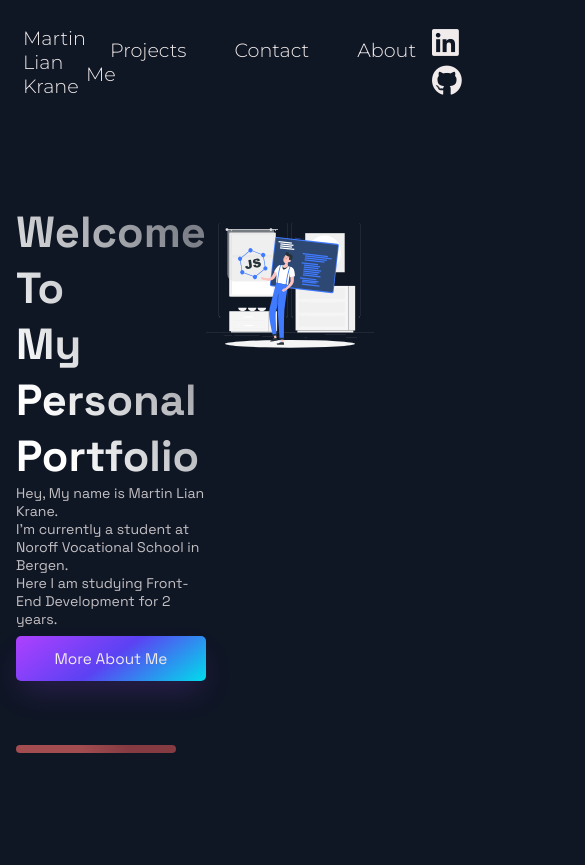
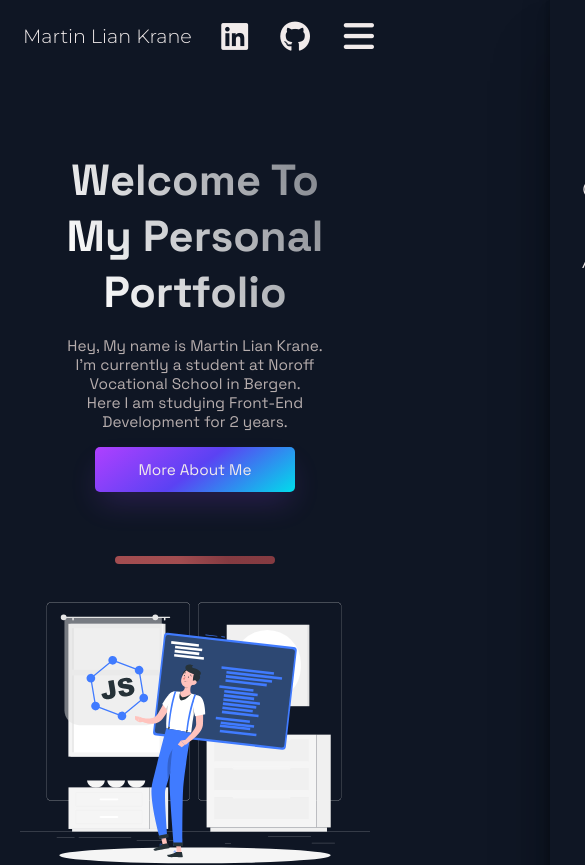
Before and after one commit to Krane96/portfolio_ca, a React (Create React App) app: page / in a window 390 px wide. Shown: the top 865 px of the page, 585 px wide, since content can reach past the window. Built offline with nearby package versions, Linux system fonts and the light colour scheme.

Commit message:
Feat: Lots of media inq

```diff
--- a/src/App.js
+++ b/src/App.js
@@ -7,10 +7,16 @@ import About from "./components/About";
 import Timeline from "./components/Timeline";
 
 
+function toggleMenuOff() {
+  let navigation = document.querySelector(".navigation");
+  navigation.classList.remove('active')
+}
+
 function App() {
   return(
-        <div className="container" style={{maxWidth:"1200px",margin:"0 auto"}}>
+        <>
             <Header/>
+            <div className="container" style={{maxWidth:"1200px",margin:"0 auto"}} onClick={toggleMenuOff}>
             <div className="max_width" style={{maxWidth:"1100px",margin:"0 auto"}}>
             <Hero/>
             <Projects/>
@@ -20,6 +26,7 @@ function App() {
             <Timeline/>
             <Footer/>
         </div>
+        </>
   )
 };
 
--- a/src/components/About.js
+++ b/src/components/About.js
@@ -14,7 +14,7 @@ const About = () => {
             </p>
         </div>
         <div className="about_image">
-            <img src="../../images/selfie.jpg"></img>
+            <img src="../../images/bitmoji_bg.png"></img>
         </div>
     </div>
     </>
--- a/src/components/Footer.js
+++ b/src/components/Footer.js
@@ -5,7 +5,7 @@ const Footer = () => {
     <>
       <hr style={{height:"3px"}}/>
       <footer>
-        <div className="icons">
+        <div className="icons_footer" id="footer_nav">
           <a href="/"><i className="fab fa-linkedin"></i></a>
           <a href="/"><i className="fab fa-github"></i></a>
         </div>
--- a/src/components/Header.js
+++ b/src/components/Header.js
@@ -1,21 +1,30 @@
+export function toggleMenu() {
+    let navigation = document.querySelector(".navigation");
+    navigation.classList.toggle('active')
+}
+
+
 
 const Header = () => {
     return (
-        <header>
+        <header  style={{maxWidth:"1200px",margin:"0 auto"}}>
             <div className="name">
                 <a href="/">Martin Lian Krane</a>
             </div>
             <div className="navigation">
-                <a href="/">Projects</a>
-                <a href="/">Contact</a>
-                <a href="/">About Me</a>
+                <a href="#projects_nav">Projects</a>
+                <a href="#footer_nav">Contact</a>
+                <a href="#about_section">About Me</a>
             </div>
             <div className="icons">
            <a href="/"><i className="fab fa-linkedin"></i></a>
            <a href="/"><i className="fab fa-github"></i></a>
             </div>
+            <div className="toggle_menu">
+            <a href="#" onClick={toggleMenu}><i className="fas fa-bars"></i></a>
+            </div>
         </header>
-    )
-}
+    );
+};
 
 export default Header
--- a/src/components/Hero.js
+++ b/src/components/Hero.js
@@ -6,7 +6,7 @@ const Hero = () => {
             <div className="left_div">
                 <h1>Welcome To <br/>My Personal Portfolio</h1>
                 <p>Hey, My name is Martin Lian Krane.<br/> I'm currently a student at Noroff Vocational School in Bergen.<br/> Here I am studying Front-End Development for 2 years.</p>
-                <a href="/">More About Me</a>
+                <a href="#about_section">More About Me</a>
                 <hr className="section_divider"/>
             </div>
             <div className="right_div">
--- a/src/components/Projects.js
+++ b/src/components/Projects.js
@@ -3,7 +3,7 @@ const Projects = () => {
     return (
         <>
             <h2 className="section_title">Projects</h2>
-            <div className="project_container grid">
+            <div className="project_container grid" id="projects_nav">
                 <div className="project_card">
                     <div className="project_image">
                         <img src="../../images/boostcraft.jpg"></img>
--- a/src/components/Timeline.js
+++ b/src/components/Timeline.js
@@ -3,7 +3,7 @@
 const Timeline = () => {
   return (
 <>
-<div className="timeline">
+<div className="timeline grid_2">
     <div className="timeline_card">
         <p>Graduated from Tärnaby Skidhem Folkhögskola</p>
         <h4>2012-2017</h4>
--- a/src/index.css
+++ b/src/index.css
@@ -5,11 +5,14 @@
     padding: 0;
     box-sizing: border-box;
     font-size: 100%;
+    scroll-behavior: smooth;
 }
+
 body{
     font-family: 'Space Grotesk', sans-serif;
     font-weight: 400;
     background-color: #0F1624;
+    overflow-x: hidden;
 }
 header{
     display: flex;
@@ -29,7 +32,7 @@ a, p, h2, h3, h4{
     color: #f1ebeb;
 }
 p{
-    opacity: .8;
+    color: rgb(182, 173, 173);
 }
 h1{
     font-size: 3.4em;
@@ -224,14 +227,26 @@ footer{
     margin: 5rem 0 .5rem 0;
 }
 
-footer .icons{
+footer .icons_footer{
     margin-bottom: 2.5rem;
-    font-size: 1.4em;
+    font-size: 2em;
 }
 footer a{
     padding: .8rem;
+}
 
+/*Mobile menu*/
+
+.toggle_menu a{
+  position: absolute;
+  top: 1rem;
+  right: 1rem;
+  font-size: 1.8em;
 }
+.toggle_menu{
+    display: none;
+}
+
 
 
 /* Responsive */
@@ -248,6 +263,9 @@ footer a{
     }
     .section_title{
         margin-left: 2rem;
+    }
+    .timeline{
+        padding: 0 0.8rem;
     }
 }
 @media (max-width: 1150px) {
@@ -275,6 +293,14 @@ footer a{
 }
 
 @media (max-width: 950px) {
+    .timeline{
+        flex-direction: column;
+    }
+    .timeline hr{
+        height: 40px;
+        width: 8px;
+        margin: 2px 0;
+    }
 
 }
 @media (max-width: 900px) {
@@ -289,4 +315,95 @@ footer a{
     .section_title{
         margin-left: 1rem;
     }
+    .navigation{
+      position: absolute;
+      top: 0; right: -100%;
+      background-color: #0F1624;
+      height: calc(110vh);
+      width: 230px;
+      box-shadow: rgba(0, 0, 0, 0.25) 0px 54px 55px, rgba(0, 0, 0, 0.12) 0px -12px 30px, rgba(0, 0, 0, 0.12) 0px 4px 6px, rgba(0, 0, 0, 0.17) 0px 12px 13px, rgba(0, 0, 0, 0.09) 0px -3px 5px;
+    }
+    .navigation a{
+      display: block;
+      flex-direction: column;
+      margin: 1.5rem;
+      padding: .5rem;
+      font-size: 1.3em;
+    }
+    .navigation a:first-of-type{
+        margin-top: 6rem;
+    }
+    .toggle_menu{
+        display: inline-block;
+    }
+    .active{
+        right: 0;
+        position: fixed;
+    }
+    .icons{
+        position: absolute;
+        right: 4rem;
+        top: 1.1rem;
+    }
+
+
 }
+
+
+@media (max-width: 800px) {
+        .grid{
+            grid-template-columns: repeat(1, 1fr);
+        }
+        #about_section{
+            flex-direction: column;
+        }
+        .hero_section{
+            flex-direction: column;
+            align-items: center;
+        }
+        .left_div p{
+            font-size: 1.2em;
+            margin: 1rem 0;
+        }
+        .left_div{
+           text-align: center;
+           align-items: center;
+        }
+        .left_div a{
+            width: 200px;
+        }
+}
+
+@media (max-width: 650px) {
+   .right_div{
+       width: 350px;
+   }
+}
+
+
+@media (max-width: 500px){
+    .about_image{
+        justify-content: center;
+    }
+    .about_image img{
+        width: 50%;
+    }
+    .about_content, #skills{
+        padding: 1.5rem;
+    }
+    .section_divider{
+        margin: 0 auto;
+    }
+    .section_title{
+        text-align: center;
+        margin-top: 3rem;
+    }
+    .left_div p{
+        padding: 0 3rem;
+    }
+    .active{
+
+    }
+
+
+}
```
Also changed, not shown: public/images/bitmoji.png (added), public/images/bitmoji_bg.png (added).
